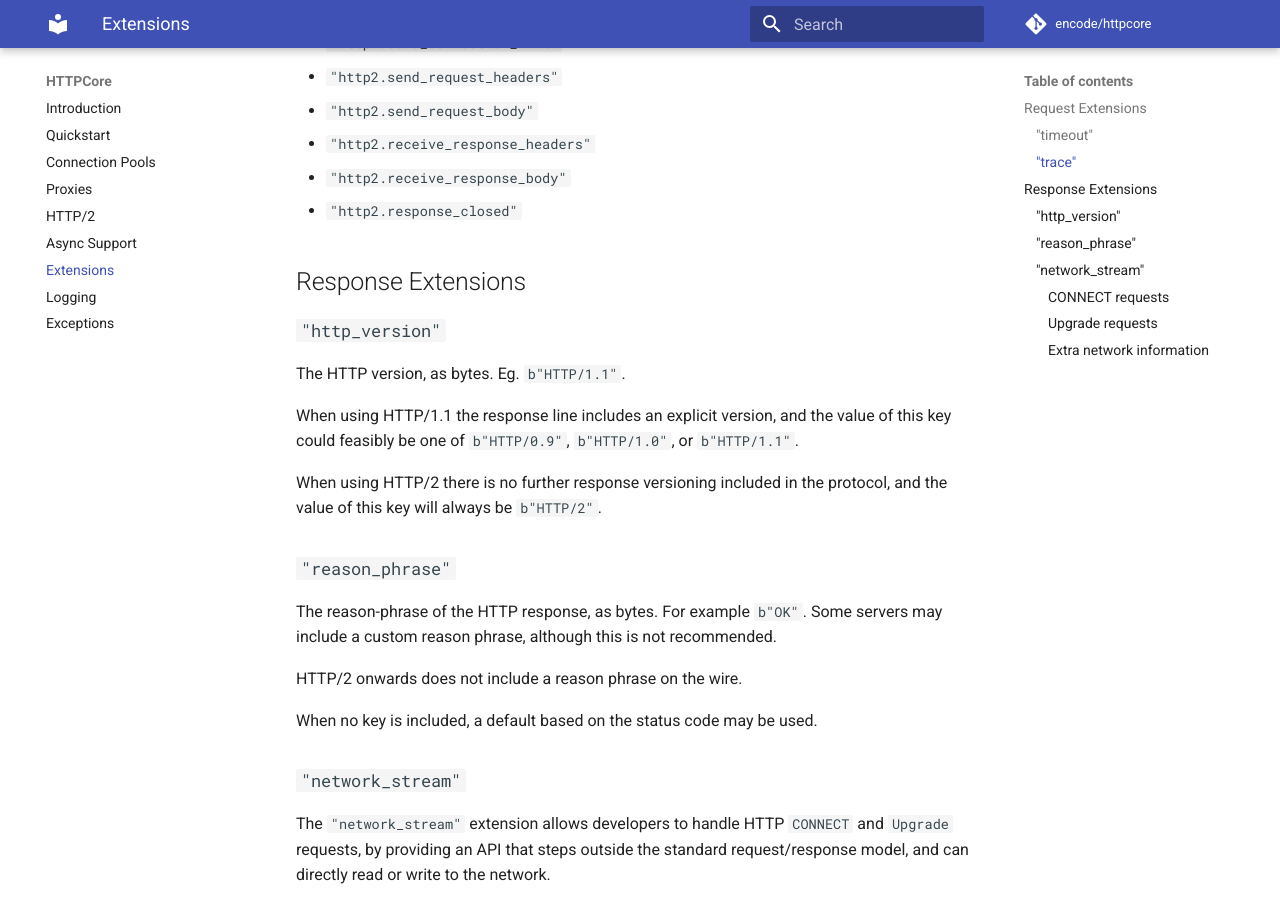
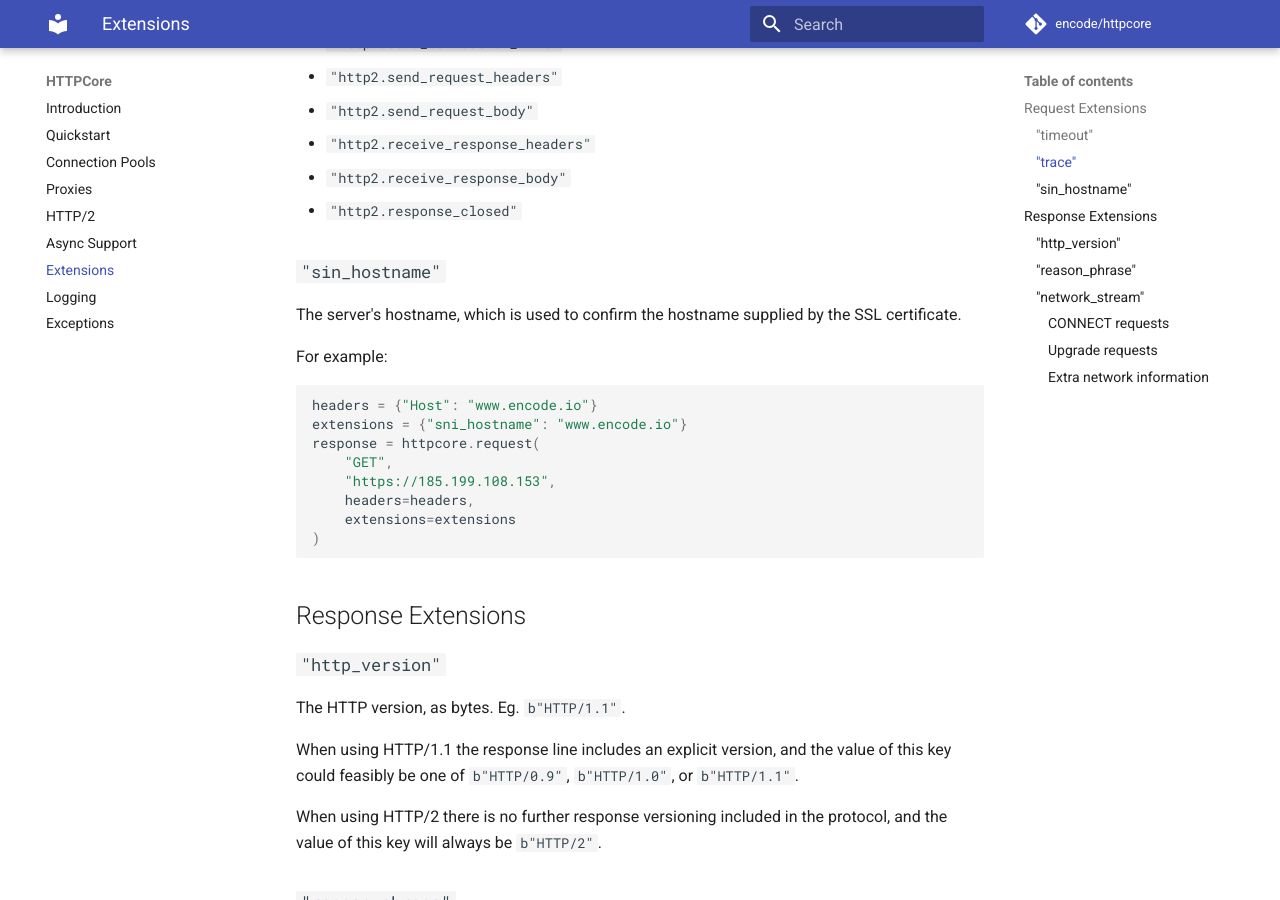
Before and after one commit to encode/httpcore, an MkDocs documentation site: the page built from docs/extensions.md, in a window 1280 px wide and 900 px high, scrolled down 3065 px. Built offline with MkDocs 1.6.1 and Material for MkDocs 9.7.7, drawn with Linux system fonts in a browser that asks for light colours; comment, search, counter and statistics services are not loaded.

Commit message:
Add 'sni_hostname' to `CHANGELOG.md` and `extensions.md`

````diff
--- a/docs/extensions.md
+++ b/docs/extensions.md
@@ -147,6 +147,23 @@ The following event types are currently exposed...
 * `"http2.receive_response_body"`
 * `"http2.response_closed"`
 
+### `"sin_hostname"`
+
+The server's hostname, which is used to confirm the hostname supplied by the SSL certificate.
+
+For example:
+
+``` python
+headers = {"Host": "www.encode.io"}
+extensions = {"sni_hostname": "www.encode.io"}
+response = httpcore.request(
+    "GET",
+    "https://185.199.108.153",
+    headers=headers,
+    extensions=extensions
+)
+```
+
 ## Response Extensions
 
 ### `"http_version"`
````
Also changed, not shown: CHANGELOG.md (+2 -0 lines).
